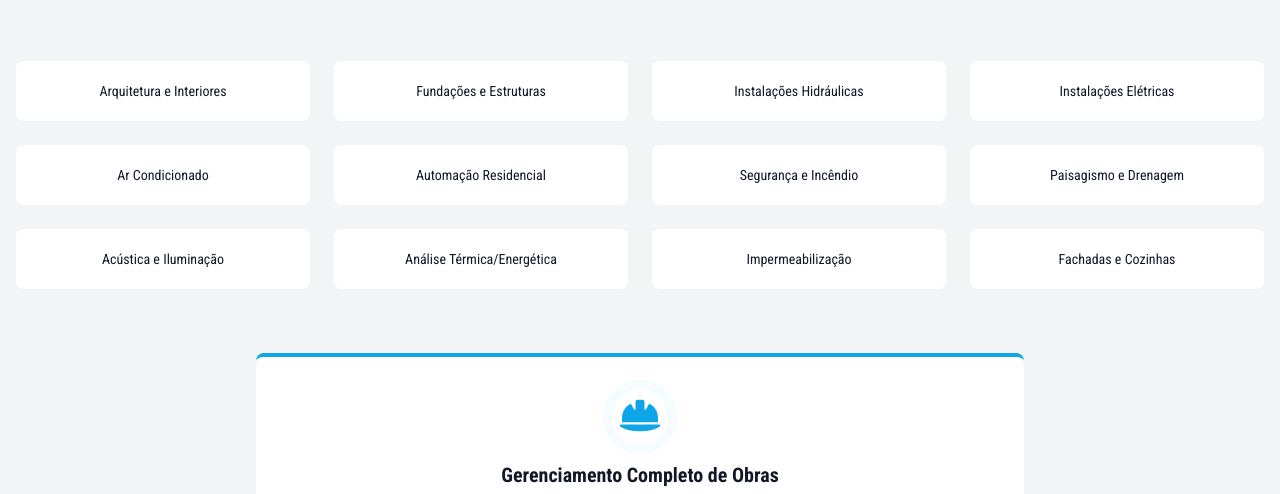
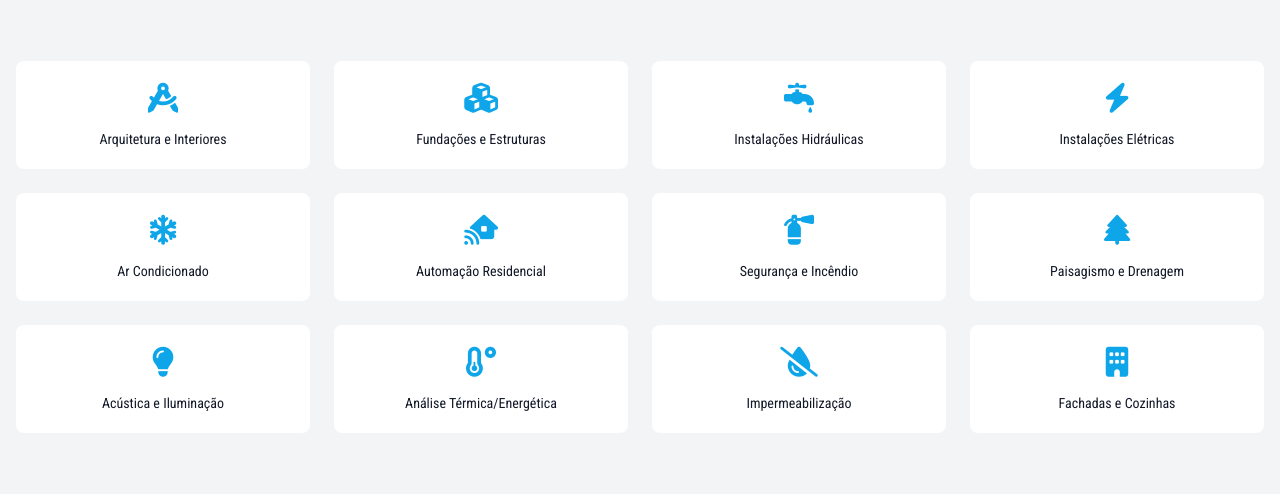
Before and after one commit to vortexoficial/FEMAC, a plain HTML site: page index.html in a window 1280 px wide. Shown: the part 4050-4544 px from the top of the page. Drawn offline with nearby package versions, Linux system fonts and the light colour scheme.

Commit message:
Update index.html

```diff
--- a/index.html
+++ b/index.html
@@ -399,7 +399,7 @@
             <p class="text-gray-400 mt-4 text-sm font-light tracking-wider">Pressione ESC para fechar</p>
         </div>
 
-        <section id="projetos" class="py-24 bg-gray-100 dark:bg-gray-900">
+      <section id="projetos" class="py-24 bg-gray-100 dark:bg-gray-900">
             <div class="container mx-auto max-w-7xl px-4">
                 <div class="text-center max-w-3xl mx-auto mb-16 fade-in-section">
                     <h2 class="text-2xl md:text-3xl font-bold text-sky-500 mb-4">
@@ -409,20 +409,94 @@
                         Desenvolvemos projetos integrados e compatibilizados para evitar erros e reduzir custos.
                     </p>
                 </div>
+
                 <div class="grid grid-cols-2 sm:grid-cols-3 lg:grid-cols-4 gap-6 text-center mb-16 fade-in-section text-sm">
-                    <div class="bg-white dark:bg-gray-800 p-5 rounded-lg"><span class="font-medium text-gray-900 dark:text-white">Arquitetura e Interiores</span></div>
-                    <div class="bg-white dark:bg-gray-800 p-5 rounded-lg"><span class="font-medium text-gray-900 dark:text-white">Fundações e Estruturas</span></div>
-                    <div class="bg-white dark:bg-gray-800 p-5 rounded-lg"><span class="font-medium text-gray-900 dark:text-white">Instalações Hidráulicas</span></div>
-                    <div class="bg-white dark:bg-gray-800 p-5 rounded-lg"><span class="font-medium text-gray-900 dark:text-white">Instalações Elétricas</span></div>
-                    <div class="bg-white dark:bg-gray-800 p-5 rounded-lg"><span class="font-medium text-gray-900 dark:text-white">Ar Condicionado</span></div>
-                    <div class="bg-white dark:bg-gray-800 p-5 rounded-lg"><span class="font-medium text-gray-900 dark:text-white">Automação Residencial</span></div>
-                    <div class="bg-white dark:bg-gray-800 p-5 rounded-lg"><span class="font-medium text-gray-900 dark:text-white">Segurança e Incêndio</span></div>
-                    <div class="bg-white dark:bg-gray-800 p-5 rounded-lg"><span class="font-medium text-gray-900 dark:text-white">Paisagismo e Drenagem</span></div>
-                    <div class="bg-white dark:bg-gray-800 p-5 rounded-lg"><span class="font-medium text-gray-900 dark:text-white">Acústica e Iluminação</span></div>
-                    <div class="bg-white dark:bg-gray-800 p-5 rounded-lg"><span class="font-medium text-gray-900 dark:text-white">Análise Térmica/Energética</span></div>
-                    <div class="bg-white dark:bg-gray-800 p-5 rounded-lg"><span class="font-medium text-gray-900 dark:text-white">Impermeabilização</span></div>
-                    <div class="bg-white dark:bg-gray-800 p-5 rounded-lg"><span class="font-medium text-gray-900 dark:text-white">Fachadas e Cozinhas</span></div>
+
+                    <div class="bg-white dark:bg-gray-800 p-5 rounded-lg hover:shadow-lg transition-all duration-300 group hover:-translate-y-1 cursor-default">
+                        <div class="text-sky-500 text-3xl mb-3 group-hover:scale-110 transition-transform duration-300">
+                            <i class="fas fa-compass-drafting"></i>
+                        </div>
+                        <span class="font-medium text-gray-900 dark:text-white">Arquitetura e Interiores</span>
+                    </div>
+
+                    <div class="bg-white dark:bg-gray-800 p-5 rounded-lg hover:shadow-lg transition-all duration-300 group hover:-translate-y-1 cursor-default">
+                        <div class="text-sky-500 text-3xl mb-3 group-hover:scale-110 transition-transform duration-300">
+                            <i class="fas fa-cubes"></i>
+                        </div>
+                        <span class="font-medium text-gray-900 dark:text-white">Fundações e Estruturas</span>
+                    </div>
+
+                    <div class="bg-white dark:bg-gray-800 p-5 rounded-lg hover:shadow-lg transition-all duration-300 group hover:-translate-y-1 cursor-default">
+                        <div class="text-sky-500 text-3xl mb-3 group-hover:scale-110 transition-transform duration-300">
+                            <i class="fas fa-faucet-drip"></i>
+                        </div>
+                        <span class="font-medium text-gray-900 dark:text-white">Instalações Hidráulicas</span>
+                    </div>
+
+                    <div class="bg-white dark:bg-gray-800 p-5 rounded-lg hover:shadow-lg transition-all duration-300 group hover:-translate-y-1 cursor-default">
+                        <div class="text-sky-500 text-3xl mb-3 group-hover:scale-110 transition-transform duration-300">
+                            <i class="fas fa-bolt"></i>
+                        </div>
+                        <span class="font-medium text-gray-900 dark:text-white">Instalações Elétricas</span>
+                    </div>
+
+                    <div class="bg-white dark:bg-gray-800 p-5 rounded-lg hover:shadow-lg transition-all duration-300 group hover:-translate-y-1 cursor-default">
+                        <div class="text-sky-500 text-3xl mb-3 group-hover:scale-110 transition-transform duration-300">
+                            <i class="fas fa-snowflake"></i>
+                        </div>
+                        <span class="font-medium text-gray-900 dark:text-white">Ar Condicionado</span>
+                    </div>
+
+                    <div class="bg-white dark:bg-gray-800 p-5 rounded-lg hover:shadow-lg transition-all duration-300 group hover:-translate-y-1 cursor-default">
+                        <div class="text-sky-500 text-3xl mb-3 group-hover:scale-110 transition-transform duration-300">
+                            <i class="fas fa-house-signal"></i>
+                        </div>
+                        <span class="font-medium text-gray-900 dark:text-white">Automação Residencial</span>
+                    </div>
+
+                    <div class="bg-white dark:bg-gray-800 p-5 rounded-lg hover:shadow-lg transition-all duration-300 group hover:-translate-y-1 cursor-default">
+                        <div class="text-sky-500 text-3xl mb-3 group-hover:scale-110 transition-transform duration-300">
+                            <i class="fas fa-fire-extinguisher"></i>
+                        </div>
+                        <span class="font-medium text-gray-900 dark:text-white">Segurança e Incêndio</span>
+                    </div>
+
+                    <div class="bg-white dark:bg-gray-800 p-5 rounded-lg hover:shadow-lg transition-all duration-300 group hover:-translate-y-1 cursor-default">
+                        <div class="text-sky-500 text-3xl mb-3 group-hover:scale-110 transition-transform duration-300">
+                            <i class="fas fa-tree"></i>
+                        </div>
+                        <span class="font-medium text-gray-900 dark:text-white">Paisagismo e Drenagem</span>
+                    </div>
+
+                    <div class="bg-white dark:bg-gray-800 p-5 rounded-lg hover:shadow-lg transition-all duration-300 group hover:-translate-y-1 cursor-default">
+                        <div class="text-sky-500 text-3xl mb-3 group-hover:scale-110 transition-transform duration-300">
+                            <i class="fas fa-lightbulb"></i>
+                        </div>
+                        <span class="font-medium text-gray-900 dark:text-white">Acústica e Iluminação</span>
+                    </div>
+
+                    <div class="bg-white dark:bg-gray-800 p-5 rounded-lg hover:shadow-lg transition-all duration-300 group hover:-translate-y-1 cursor-default">
+                        <div class="text-sky-500 text-3xl mb-3 group-hover:scale-110 transition-transform duration-300">
+                            <i class="fas fa-temperature-low"></i>
+                        </div>
+                        <span class="font-medium text-gray-900 dark:text-white">Análise Térmica/Energética</span>
+                    </div>
+
+                    <div class="bg-white dark:bg-gray-800 p-5 rounded-lg hover:shadow-lg transition-all duration-300 group hover:-translate-y-1 cursor-default">
+                        <div class="text-sky-500 text-3xl mb-3 group-hover:scale-110 transition-transform duration-300">
+                            <i class="fas fa-droplet-slash"></i>
+                        </div>
+                        <span class="font-medium text-gray-900 dark:text-white">Impermeabilização</span>
+                    </div>
+
+                    <div class="bg-white dark:bg-gray-800 p-5 rounded-lg hover:shadow-lg transition-all duration-300 group hover:-translate-y-1 cursor-default">
+                        <div class="text-sky-500 text-3xl mb-3 group-hover:scale-110 transition-transform duration-300">
+                            <i class="fas fa-building"></i>
+                        </div>
+                        <span class="font-medium text-gray-900 dark:text-white">Fachadas e Cozinhas</span>
+                    </div>
                 </div>
+
                 <div class="bg-white dark:bg-gray-800 p-8 rounded-lg border-t-4 border-sky-500 text-center max-w-3xl mx-auto fade-in-section">
                     <span class="text-4xl text-sky-500 mb-4 block btn-pulsing w-fit mx-auto rounded-full p-2">
                         <i class="fas fa-hard-hat"></i>
```
